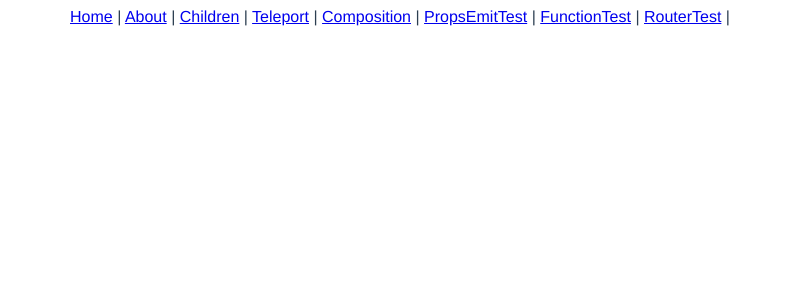
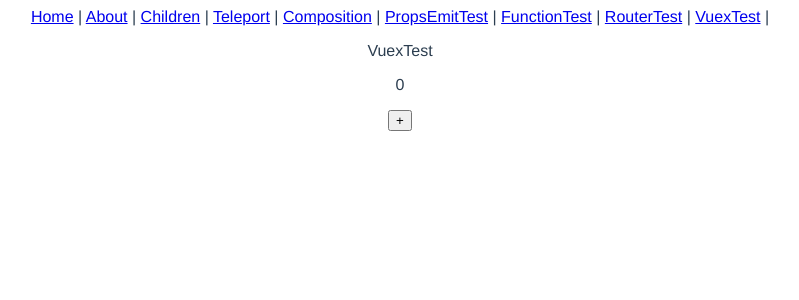
Before and after one commit to shota-watanabe/vue_test, a Vue app in the folder section10/vue3-test/: page /vuex-test in a window 1280 px wide. Shown: the top 300 px of the page, without its empty margins (240-1039 px from the left). Built offline with nearby package versions, Linux system fonts and the light colour scheme.

Commit message:
add: script内でvuex

```diff
--- a/section10/vue3-test/src/App.vue
+++ b/section10/vue3-test/src/App.vue
@@ -8,6 +8,7 @@
     <router-link to="/props-emit-test">PropsEmitTest</router-link> |
     <router-link to="/function-test">FunctionTest</router-link> |
     <router-link to="/router-test">RouterTest</router-link> |
+    <router-link to="/vuex-test">VuexTest</router-link> |
     <router-view
       :setupBooks="setupBooks"
       :dataBooks="dataBooks"
--- a/section10/vue3-test/src/router/index.js
+++ b/section10/vue3-test/src/router/index.js
@@ -6,6 +6,7 @@ import CompositionTest from '@/views/CompositionTest'
 import PropsEmitTest from '@/views/PropsEmitTest'
 import FunctionTest from '@/views/FunctionTest'
 import RouterTest from '@/views/RouterTest'
+import VuexTest from '@/views/VuexTest'
 
 const routes = [
   {
@@ -44,6 +45,11 @@ const routes = [
     component: RouterTest
   },
   {
+    path: '/vuex-test',
+    name: 'VuexTest',
+    component: VuexTest
+  },
+  {
     path: '/about',
     name: 'about',
     // route level code-splitting
--- a/section10/vue3-test/src/store/index.js
+++ b/section10/vue3-test/src/store/index.js
@@ -2,10 +2,14 @@ import { createStore } from 'vuex'
 
 export default createStore({
   state: {
+    count: 0
   },
   getters: {
   },
   mutations: {
+    increment(state) {
+      state.count++
+    }
   },
   actions: {
   },
--- /dev/null
+++ b/section10/vue3-test/src/views/VuexTest.vue
@@ -0,0 +1,32 @@
+<template>
+  <div>
+    <p>VuexTest</p>
+    <p>{{ count }}</p>
+    <button @click="increment">+</button>
+  </div>
+</template>
+
+<script>
+import { computed } from 'vue'
+import { useStore } from 'vuex'
+
+export default {
+  setup() {
+    const store = useStore()
+
+    const count = computed(() => {
+      return store.state.count
+    })
+
+    const increment = () => {
+      store.commit('increment')
+    }
+
+    return { count, increment }
+  }
+}
+</script>
+
+<style>
+
+</style>
```
